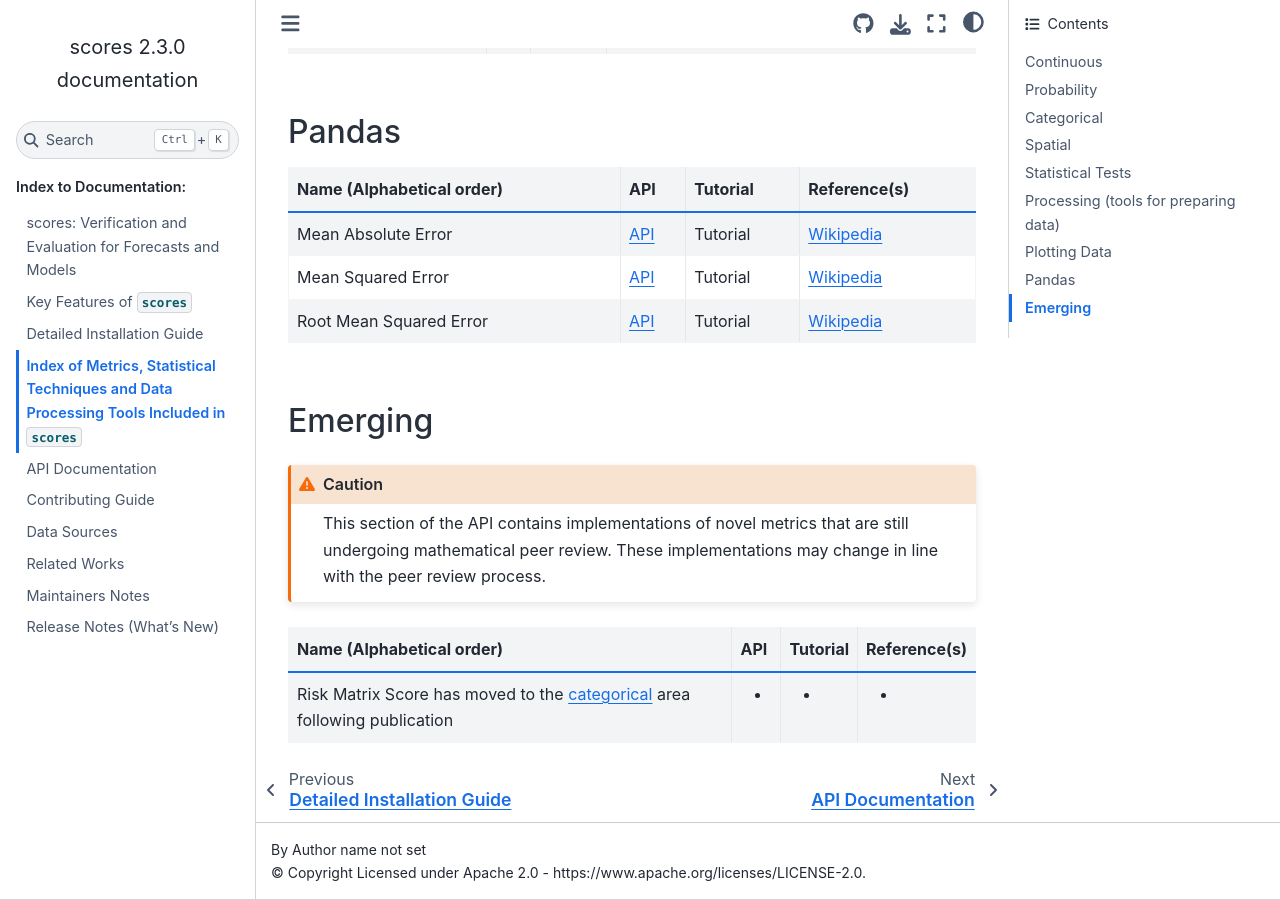
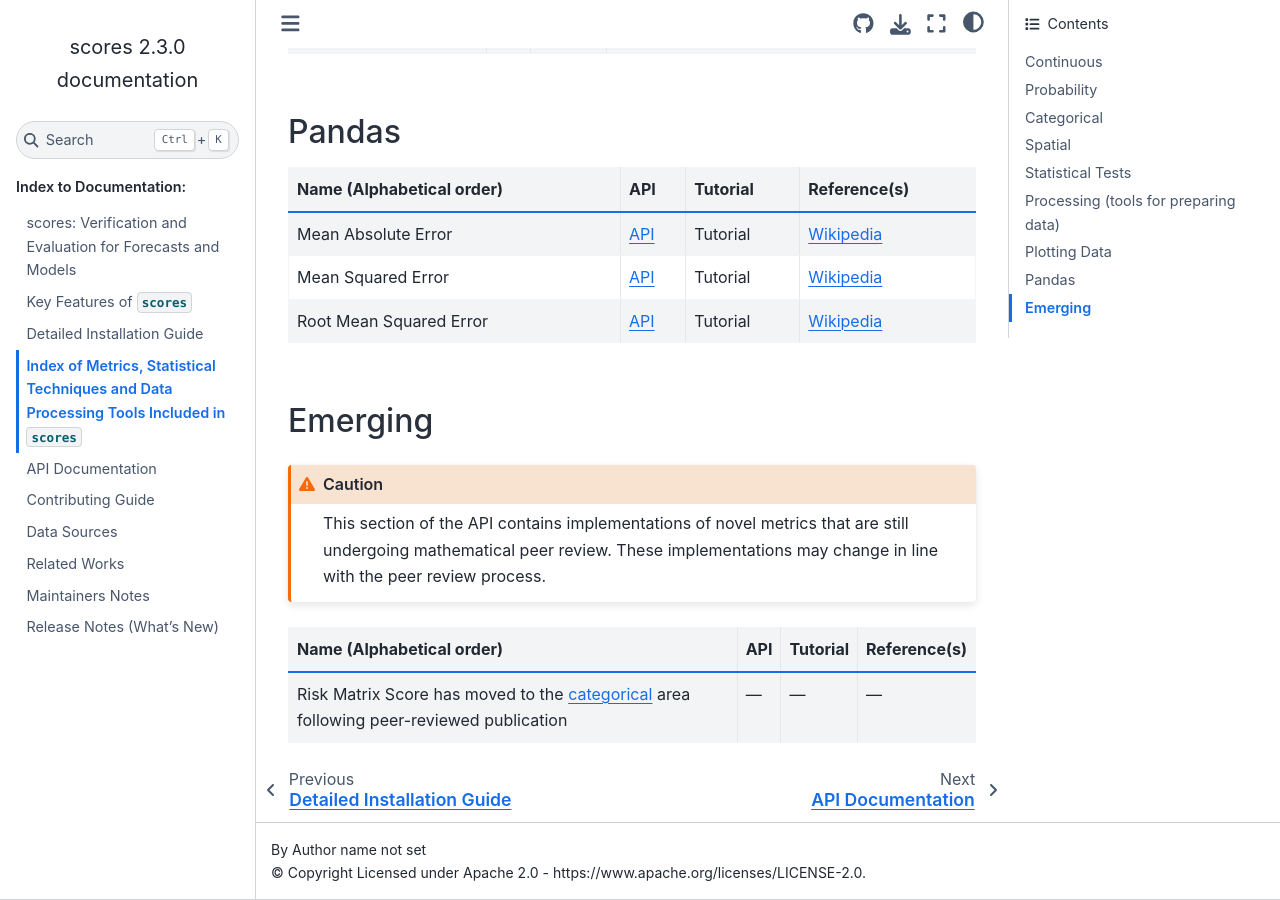
Before and after one commit to nci/scores, a Sphinx documentation site: the page built from docs/included.md, in a window 1280 px wide and 900 px high, scrolled down 11389 px. Built offline with Sphinx 7.4.7 and the Sphinx Book theme 1.1.4, drawn with Linux system fonts in a browser that asks for light colours; pages that are not in the unit, such as notebooks, are missing from menus.

Commit message:
Replace bullets with em-dashes Minor wording tweak

````diff
--- a/docs/included.md
+++ b/docs/included.md
@@ -841,8 +841,8 @@ It is divided into the following sections: [continuous](#continuous), [probabili
   - API
   - Tutorial
   - Reference(s)
-* - Risk Matrix Score has moved to the [categorical](#categorical) area following publication
-  - -
-  - -
-  - -
+* - Risk Matrix Score has moved to the [categorical](#categorical) area following peer-reviewed publication
+  - &mdash;
+  - &mdash;
+  - &mdash;
 ```
````
